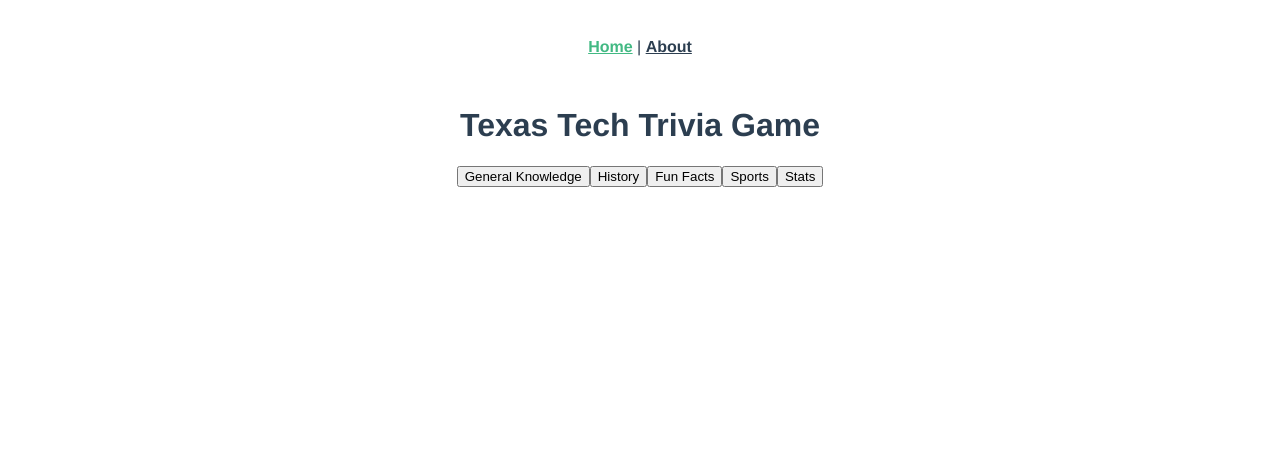
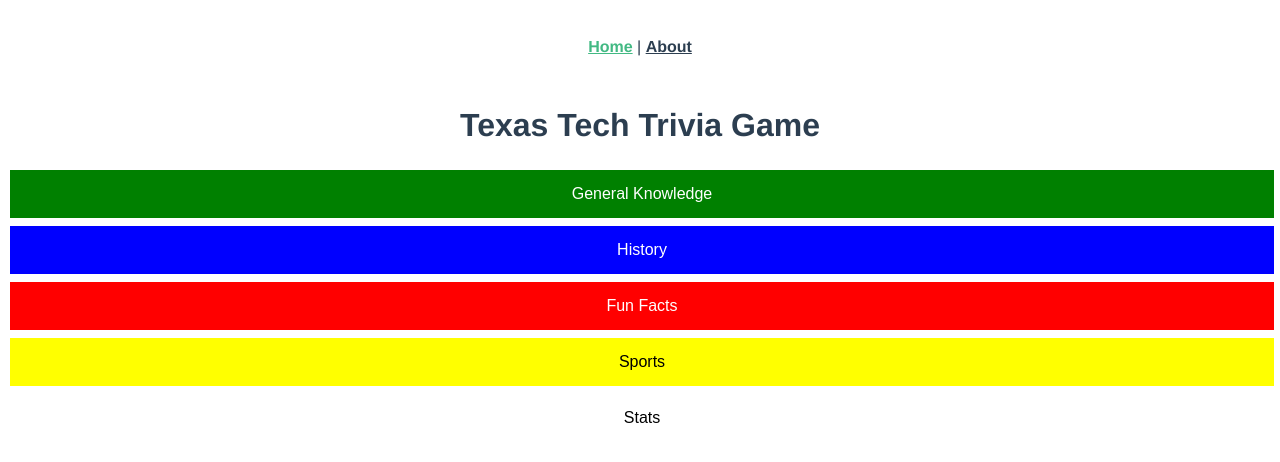
Before and after one commit to ArtMora/P2_17, a Vue app in the folder trivia-app/: page /#/ in a window 1280 px wide. Shown: the top 462 px of the page. Built offline with nearby package versions, Linux system fonts and the light colour scheme.

Commit message:
changed routes to components

```diff
--- /dev/null
+++ b/trivia-app/src/components/FunFacts.vue
@@ -0,0 +1,30 @@
+<template>
+    <p>Fun Facts</p>
+</template>
+
+<script>
+export default {
+    name: "fun-facts",
+    props: {
+        ffScore: {
+            type: Array,
+            required: true
+        }
+    },
+    data: function() {
+        return {
+
+        };
+    },
+    created: function() {
+
+    },
+    methods: {
+
+    },
+}
+</script>
+
+<style >
+
+</style>
--- a/trivia-app/src/router/index.js
+++ b/trivia-app/src/router/index.js
@@ -1,10 +1,7 @@
 import Vue from 'vue'
 import VueRouter from 'vue-router'
 import MenuScreen from '../views/MenuScreen.vue'
-import FunFactsScreen from '../views/FunFactsScreen.vue'
-import GeneralKnowledgeScreen from '../views/GeneralKnowledgeScreen.vue'
-import HistoryScreen from '../views/HistoryScreen.vue'
-import SportsScreen from '../views/SportsScreen.vue'
+
 
 Vue.use(VueRouter)
 
@@ -21,26 +18,6 @@
     // this generates a separate chunk (about.[hash].js) for this route
     // which is lazy-loaded when the route is visited.
     component: () => import(/* webpackChunkName: "about" */ '../views/About.vue')
-  },
-  {
-    path: '/funfacts',
-    name: 'funFacts',
-    component: FunFactsScreen
-  },
-  {
-    path: '/generalknowledge',
-    name: 'generalKnowledge',
-    component: GeneralKnowledgeScreen
-  },
-  {
-    path: '/history',
-    name: 'history',
-    component: HistoryScreen
-  },
-  {
-    path: '/sports',
-    name: 'sports',
-    component: SportsScreen
   }
 ]
 
--- a/trivia-app/src/views/FunFactsScreen.vue
+++ /dev/null
@@ -1,13 +0,0 @@
-<template>
-    <p>TODO</p>
-</template>
-
-<script>
-export default {
-
-}
-</script>
-
-<style >
-
-</style>
--- a/trivia-app/src/views/MenuScreen.vue
+++ b/trivia-app/src/views/MenuScreen.vue
@@ -1,24 +1,35 @@
 <template>
     <div>
         <h1>Texas Tech Trivia Game</h1>
-        <router-link to="/generalknowledge" tag="button">General Knowledge</router-link>
-        <router-link to="/history" tag="button">History</router-link>
-        <router-link to="/funfacts" tag="button">Fun Facts</router-link>
-        <router-link to="/sports" tag="button">Sports</router-link>
-        <button @click="statsHidden = (statsHidden + 1) % 2">Stats</button>
-
+        <general-knowledge v-if="takingGK===1" v-bind:gkScore="gkScore"/>
+        <history v-if="takingH===1" v-bind:hScore="hScore"/>
+        <fun-facts v-if="takingFF===1" v-bind:ffScore="ffScore"/>
+        <sports v-if="takingS===1" v-bind:sScore="sScore"/>
         <stats v-if="statsHidden===0" v-bind:ffScore="ffScore" :gkScore="gkScore" :hScore="hScore" :sScore="sScore"/>
-
+        <button class="button button1" @click="takingGK = 1">General Knowledge</button>
+        <button class="button button2" @click="takingH = 1">History</button>
+        <button class="button button3" @click="takingFF = 1">Fun Facts</button>
+        <button class="button button4" @click="takingS = 1">Sports</button>
+        <button class="button button5" @click="statsHidden = (statsHidden + 1) % 2">Stats</button>
     </div>
 </template>
 
 <script>
 import Stats from '../components/Stats';
+import History from '../components/History';
+import FunFacts from '../components/FunFacts';
+import GeneralKnowledge from '../components/GeneralKnowledge';
+import Sports from '../components/Sports';
+
 
 export default {
     name: "MenuScreen",
     components: {
-        Stats
+        Stats,
+        FunFacts,
+        GeneralKnowledge,
+        History,
+        Sports
     },
     data: function() {
         return {
@@ -28,6 +39,11 @@
             sScore:     [0, 0, 0],
             state: 0,//0 - has not started a quiz, 1 - has started a quiz, 2 - has completed all quizzes
             statsHidden: 0,
+            takingQuiz: 0,
+            takingFF: 0,
+            takingGK: 0,
+            takingH: 0,
+            takingS: 0,
         };
     },
     watch: {
@@ -85,12 +101,13 @@
             });
             return gkSum >= 3 && hSum >= 3 && ffSum >= 3 && sSum >= 3;
         },
-        toggleStats: function() {
-            this.statsHidden = (this.statsHidden + 1) % 2;
+
+        showStats: function() {
+            this.statsHidden = 0;
         },
-        statsNotHidden: function() {
-            return this.statsHidden === 0;
-        }
+        hideStats: function() {
+            this.statsHidden = 1;
+        },
     },
 
 }
@@ -111,17 +128,27 @@
     align-items: center;
 }
 
-.hero-text {
-    font-size: 20;
+.button {
+  border: 2px black;
+  color: white;
+  padding: 15px 32px;
+  text-align: center;
+  text-decoration: none;
+  display: inline-block;
+  font-size: 16px;
+  margin: 4px 2px;
+  cursor: pointer;
+  width: 100%;
 }
-
-.button {
-    margin: 40;
-    background-color: #55dd55;
-    border-radius: 40;
-    height: 80;
-    display: flex;
-    justify-content: center;
-    align-items: center;
+.button1 {background-color: green;}
+.button2 {background-color: blue;}
+.button3 {background-color: red;}
+.button4 {
+    background-color: yellow;
+    color:black;
+}
+.button5 {
+    background-color: white;
+    color:black;
 }
 </style>
```
Also changed, not shown: trivia-app/src/components/GeneralKnowledge.vue (renamed from trivia-app/src/views/GeneralKnowledgeScreen.vue), trivia-app/src/components/History.vue (renamed from trivia-app/src/views/HistoryScreen.vue), trivia-app/src/components/Sports.vue (renamed from trivia-app/src/views/SportsScreen.vue).
